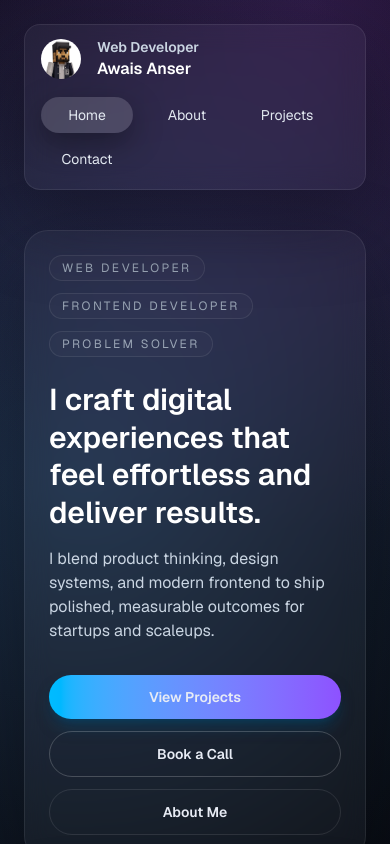
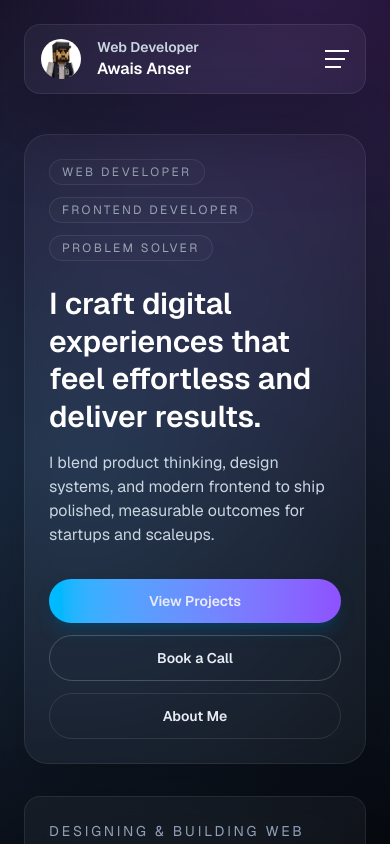
Before and after one commit to awai5an5er/Portfolio, a Next.js app: page / in a window 390 px wide. Shown: the top 844 px of the page. Built offline with nearby package versions, Linux system fonts and the light colour scheme.

Commit message:
navbar fixed

```diff
--- a/src/app/components/NavBar.tsx
+++ b/src/app/components/NavBar.tsx
@@ -1,6 +1,7 @@
 "use client";
 import Link from "next/link";
 import { usePathname } from "next/navigation";
+import { useState, useRef, useEffect } from "react";
 
 const links = [
   { href: "/", label: "Home" },
@@ -11,16 +12,77 @@ const links = [
 
 export function NavBar() {
   const pathname = usePathname();
+  const [open, setOpen] = useState(false);
+  const menuRef = useRef<HTMLDivElement | null>(null);
+
+  // Close menu on outside click
+  useEffect(() => {
+    function handleClickOutside(e: MouseEvent) {
+      if (menuRef.current && !menuRef.current.contains(e.target as Node)) {
+        setOpen(false);
+      }
+    }
+
+    if (open) {
+      document.addEventListener("mousedown", handleClickOutside);
+    }
+
+    return () => {
+      document.removeEventListener("mousedown", handleClickOutside);
+    };
+  }, [open]);
 
   return (
-    <nav className="flex flex-wrap items-center justify-start gap-2 text-sm text-slate-200">
+    <div ref={menuRef} className="relative flex items-center">
+      {/* Desktop Nav */}
+      <div className="hidden sm:flex flex-wrap items-center gap-2 text-sm text-slate-200">
+        {links.map((link) => {
+          const active = pathname === link.href;
+          return (
+            <Link
+              key={link.href}
+              href={link.href}
+              className={`rounded-full px-4 py-2 transition text-center min-w-[92px] ${
+                active
+                  ? "bg-white/15 text-white shadow-[0_10px_30px_rgba(0,0,0,0.35)]"
+                  : "hover:bg-white/10 text-slate-300"
+              }`}
+            >
+              {link.label}
+            </Link>
+          );
+        })}
+      </div>
+
+      {/* Hamburger (Mobile) */}
+      <button
+        onClick={() => setOpen((v) => !v)}
+        className="sm:hidden ml-2 flex flex-col gap-1.5"
+        aria-label="Toggle menu"
+      >
+        <span className="h-0.5 w-6 bg-white" />
+        <span className="h-0.5 w-5 bg-white" />
+        <span className="h-0.5 w-4 bg-white" />
+      </button>
+
+      {/* Mobile Menu */}
+      {open && (
+  <div className="absolute right-0 top-12 z-50 w-52 rounded-2xl
+    border border-white/5
+    bg-white/5
+    backdrop-blur-xl
+    shadow-[0_8px_30px_rgba(0,0,0,0.35)]
+    sm:hidden">
+
+    <div className="flex flex-col gap-2 p-2 text-sm text-slate-200">
       {links.map((link) => {
         const active = pathname === link.href;
         return (
           <Link
             key={link.href}
             href={link.href}
-            className={`rounded-full px-4 py-2 transition text-center min-w-[92px] ${
+            onClick={() => setOpen(false)}
+            className={`rounded-xl px-4 py-2 transition text-center ${
               active
                 ? "bg-white/15 text-white shadow-[0_10px_30px_rgba(0,0,0,0.35)]"
                 : "hover:bg-white/10 text-slate-300"
@@ -30,6 +92,9 @@ export function NavBar() {
           </Link>
         );
       })}
-    </nav>
+    </div>
+  </div>
+)}
+    </div>
   );
 }
--- a/src/app/layout.tsx
+++ b/src/app/layout.tsx
@@ -35,7 +35,7 @@ export default function RootLayout({
           <div className="pointer-events-none absolute inset-0 bg-[radial-gradient(circle_at_20%_20%,rgba(96,165,250,0.16),transparent_28%),radial-gradient(circle_at_80%_0%,rgba(168,85,247,0.14),transparent_22%),radial-gradient(circle_at_50%_60%,rgba(34,197,94,0.1),transparent_28%)]" />
           <div className="relative mx-auto flex min-h-screen max-w-6xl flex-col px-6 pb-12 pt-6">
            <header className="mb-10 sticky top-0 z-50">
-  <div className="flex flex-col gap-4 rounded-2xl border border-white/5 bg-white/5 px-4 py-3 glass sm:flex-row sm:items-center sm:justify-between">
+  <div className="flex flex-row justify-between gap-4 rounded-2xl border border-white/5 bg-white/5 px-4 py-3 glass sm:flex-row sm:items-center sm:justify-between">
     <Link href="/" className="flex items-center justify-start gap-4 font-semibold">
       <img
         src="/me.png"
```
